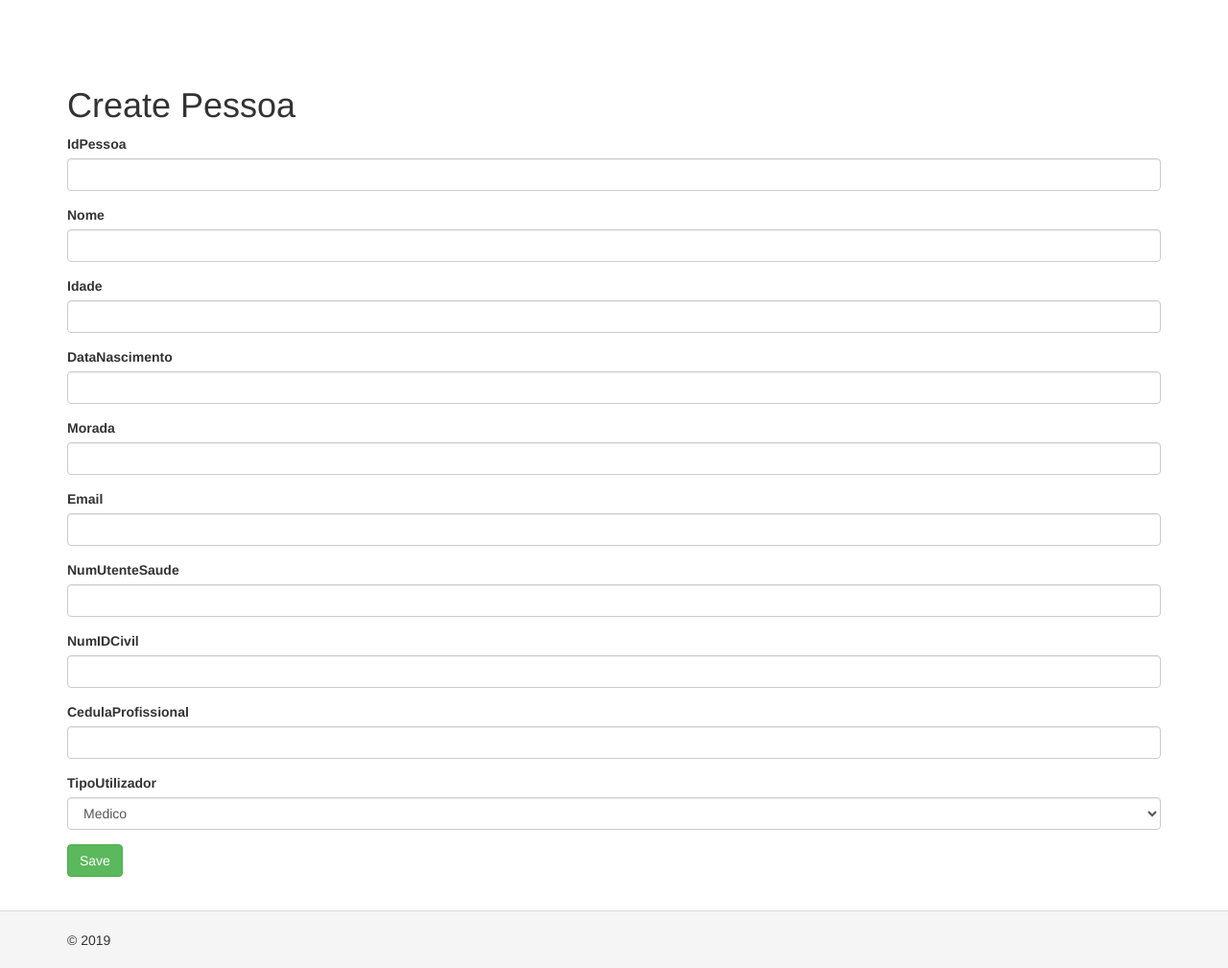
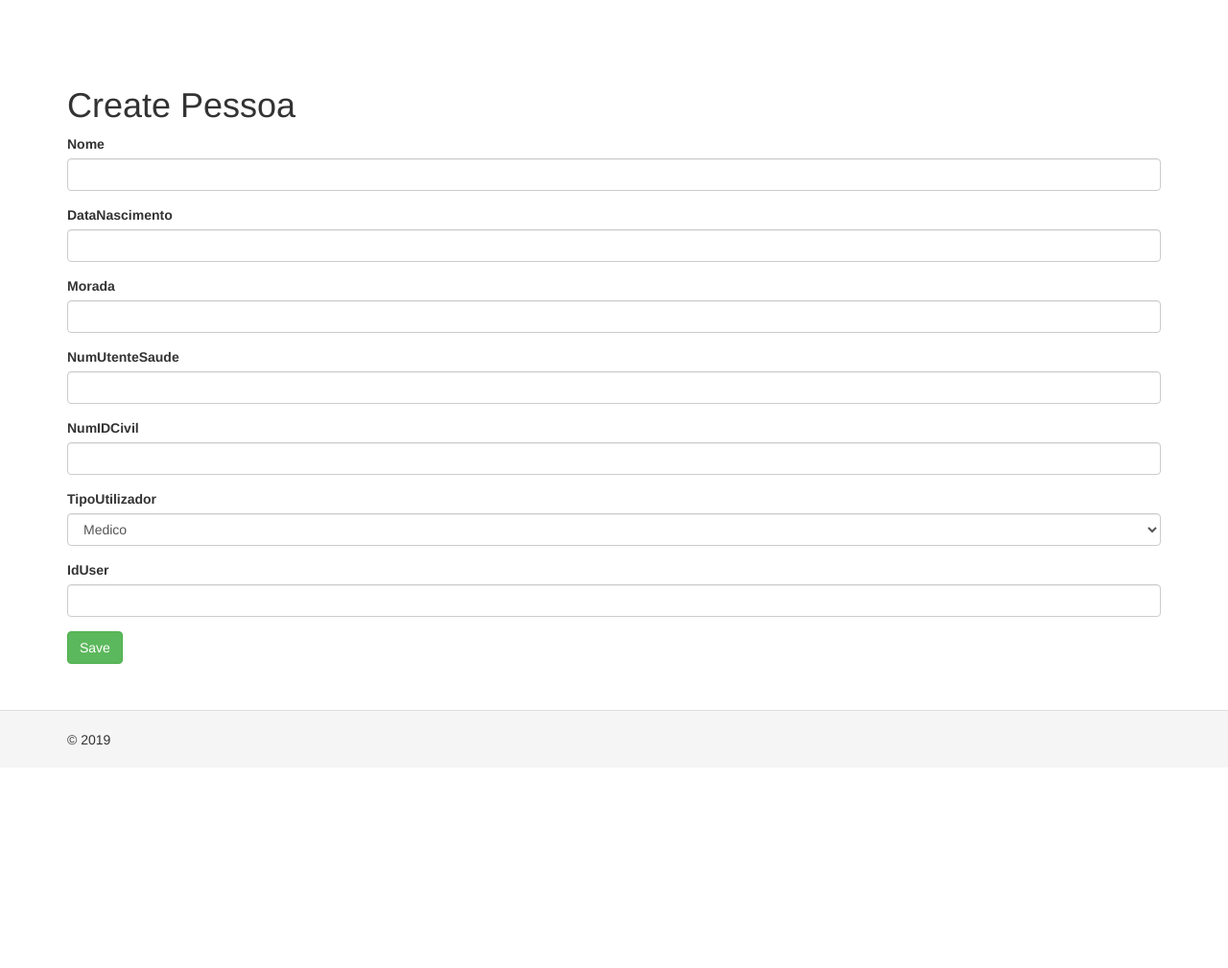
Before and after one commit to hospitalEstg/Projeto, a PHP site: template frontend/views/pessoa/create.php in a window 1280 px wide. Shown: the whole page at 96% size. After the commit the page ends 777 px from the top, so only its background shows below. Run offline with PHP 8.4, Linux system fonts and the light colour scheme; the template is opened without the code that fills it: most values are stand-ins (such as "Sample title", 1, 10 or a date in 2020); form fields are guessed from the names that the template uses; data that the repository does not hold is empty; some libraries are stand-ins or nearby versions.

Commit message:
cruds pessoa alterados

```diff
--- a/common/models/Pessoa.php
+++ b/common/models/Pessoa.php
@@ -1,6 +1,6 @@
 <?php
 
-namespace app\models;
+namespace common\models;
 
 use Yii;
 
--- a/frontend/controllers/PessoaController.php
+++ b/frontend/controllers/PessoaController.php
@@ -1,7 +1,6 @@
 <?php
 
 namespace frontend\controllers;
-
 
 use Yii;
 use common\models\Pessoa;
@@ -39,7 +38,6 @@ class PessoaController extends Controller
         $dataProvider = new ActiveDataProvider([
             'query' => Pessoa::find(),
         ]);
-
 
         return $this->render('index', [
             'dataProvider' => $dataProvider,
--- a/frontend/views/pessoa/_form.php
+++ b/frontend/views/pessoa/_form.php
@@ -4,7 +4,7 @@ use yii\helpers\Html;
 use yii\widgets\ActiveForm;
 
 /* @var $this yii\web\View */
-/* @var $model app\models\Pessoa */
+/* @var $model common\models\Pessoa */
 /* @var $form yii\widgets\ActiveForm */
 ?>
 
@@ -12,25 +12,19 @@ use yii\widgets\ActiveForm;
 
     <?php $form = ActiveForm::begin(); ?>
 
-    <?= $form->field($model, 'idPessoa')->textInput() ?>
-
     <?= $form->field($model, 'Nome')->textInput(['maxlength' => true]) ?>
-
-    <?= $form->field($model, 'Idade')->textInput() ?>
 
     <?= $form->field($model, 'DataNascimento')->textInput() ?>
 
     <?= $form->field($model, 'Morada')->textInput(['maxlength' => true]) ?>
 
-    <?= $form->field($model, 'Email')->textInput(['maxlength' => true]) ?>
-
     <?= $form->field($model, 'NumUtenteSaude')->textInput() ?>
 
     <?= $form->field($model, 'NumIDCivil')->textInput() ?>
 
-    <?= $form->field($model, 'CedulaProfissional')->textInput(['maxlength' => true]) ?>
+    <?= $form->field($model, 'TipoUtilizador')->dropDownList([ 'Medico' => 'Medico', 'Utente' => 'Utente', 'Funcionario' => 'Funcionario', ], ['prompt' => '']) ?>
 
-    <?= $form->field($model, 'TipoUtilizador')->dropDownList([ 'Medico' => 'Medico', 'Utente' => 'Utente', 'Funcionario' => 'Funcionario', ], ['prompt' => '']) ?>
+    <?= $form->field($model, 'idUser')->textInput() ?>
 
     <div class="form-group">
         <?= Html::submitButton('Save', ['class' => 'btn btn-success']) ?>
--- a/frontend/views/pessoa/create.php
+++ b/frontend/views/pessoa/create.php
@@ -3,7 +3,7 @@
 use yii\helpers\Html;
 
 /* @var $this yii\web\View */
-/* @var $model app\models\Pessoa */
+/* @var $model common\models\Pessoa */
 
 $this->title = 'Create Pessoa';
 $this->params['breadcrumbs'][] = ['label' => 'Pessoas', 'url' => ['index']];
--- a/frontend/views/pessoa/index.php
+++ b/frontend/views/pessoa/index.php
@@ -25,14 +25,12 @@ $this->params['breadcrumbs'][] = $this->title;
 
             'idPessoa',
             'Nome',
-            'Idade',
             'DataNascimento',
             'Morada',
-            //'Email:email',
-            //'NumUtenteSaude',
+            'NumUtenteSaude',
             //'NumIDCivil',
-            //'CedulaProfissional',
             //'TipoUtilizador',
+            //'idUser',
 
             ['class' => 'yii\grid\ActionColumn'],
         ],
--- a/frontend/views/pessoa/update.php
+++ b/frontend/views/pessoa/update.php
@@ -3,7 +3,7 @@
 use yii\helpers\Html;
 
 /* @var $this yii\web\View */
-/* @var $model app\models\Pessoa */
+/* @var $model common\models\Pessoa */
 
 $this->title = 'Update Pessoa: ' . $model->idPessoa;
 $this->params['breadcrumbs'][] = ['label' => 'Pessoas', 'url' => ['index']];
```
Also changed, not shown: frontend/views/pessoa/view.php (+2 -5 lines).
